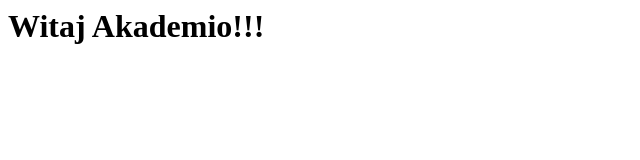
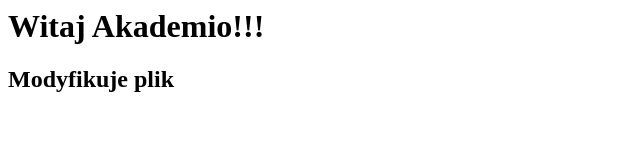
Before and after one commit to MateuszJuszczel/akademia-1, a plain HTML site: page index.html in a window 1280 px wide. Shown: the whole page, without its empty margins (0-640 px from the left). Drawn offline with Linux system fonts and the light colour scheme.

Commit message:
Modyfikacja pliku index.html z nowego brancha

```diff
--- a/index.html
+++ b/index.html
@@ -1,4 +1,6 @@
 <html>
 	<h1>Witaj Akademio!!!</h1>
 
+	<h2>Modyfikuje plik</h2>
+
 </html>
```
